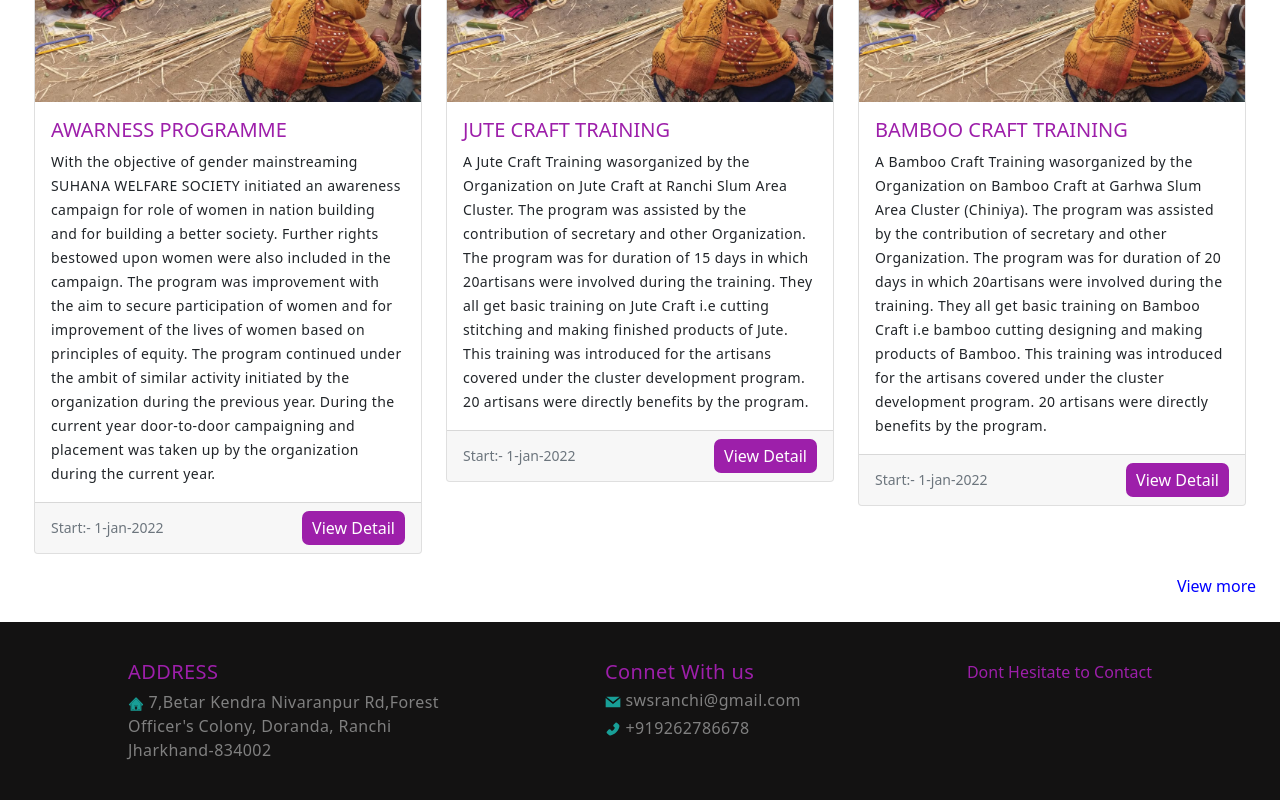
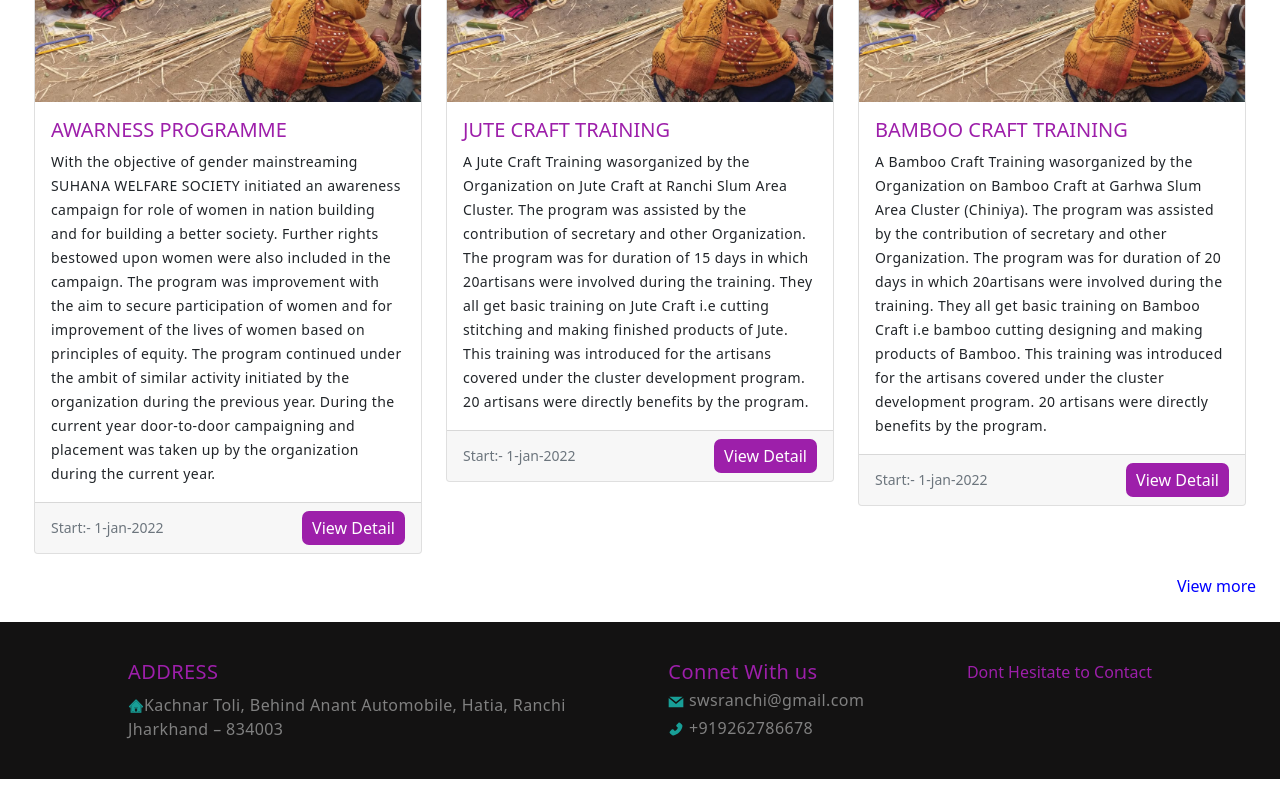
Before and after one commit to DanishAnsari5522/SWS_Ranchi, a React (Create React App) app: page /SWS_Ranchi in a window 1280 px wide. Shown: the part 1412-2212 px from the top of the page. After the commit the page ends 2191 px from the top, so only its background shows below. Built offline with nearby package versions, Linux system fonts and the light colour scheme.

Commit message:
Update Footer.js

```diff
--- a/src/screens/Footer.js
+++ b/src/screens/Footer.js
@@ -12,9 +12,8 @@ function Footer() {
                 <div className="six">
                     <p className="addfon">ADDRESS </p>
                     <div className="detail">
-                        <p><AiTwotoneHome className="iconcol" />  7,Betar Kendra Nivaranpur Rd,Forest</p>
-                        <p>Officer's Colony, Doranda, Ranchi</p>
-                        <p>Jharkhand-834002</p>
+                        <p><AiTwotoneHome className="iconcol" />Kachnar Toli, Behind Anant Automobile, Hatia, Ranchi</p>
+                        <p>Jharkhand – 834003</p>
                     </div>
                 </div>
                 <div className="six">
```
